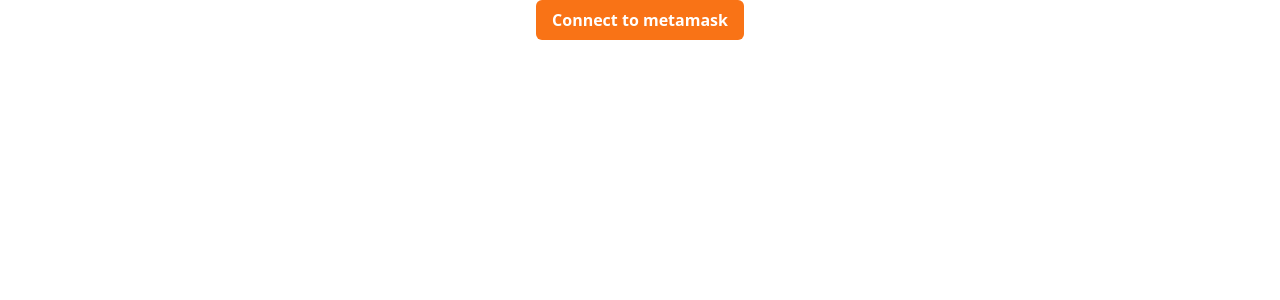
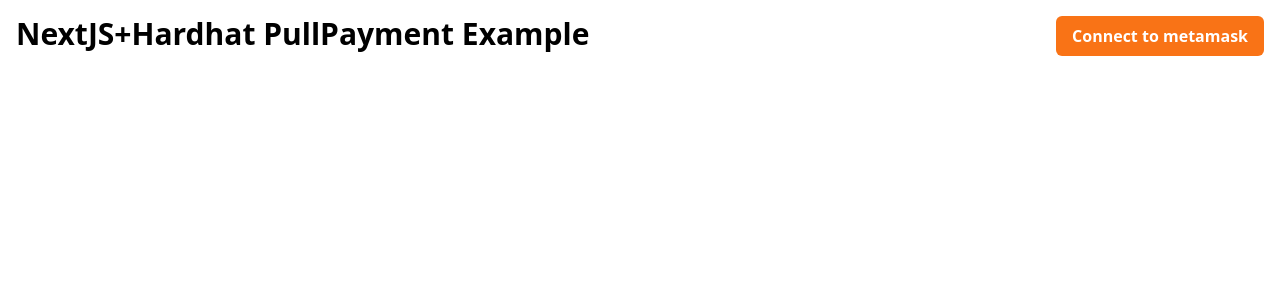
Before and after one commit to amimaro/nextjs-hardhat-pull-payment, a Next.js app: page / in a window 1280 px wide. Shown: the top 300 px of the page. Built offline with nearby package versions, Linux system fonts and the light colour scheme.

Commit message:
Create header component

```diff
--- /dev/null
+++ b/components/AppHeader.tsx
@@ -0,0 +1,39 @@
+export const AppHeader: React.FC<{
+  account: string;
+  isConnected: () => boolean;
+  disconnect: () => void;
+  connectToMetamask: any;
+}> = ({ account, isConnected, disconnect, connectToMetamask }) => {
+  return (
+    <div className="flex p-4">
+      <div className="flex-grow">
+        <h1 className="text-3xl font-bold">
+          NextJS+Hardhat PullPayment Example
+        </h1>
+      </div>
+      <div className="flex-shrink">
+        {isConnected() && (
+          <div className="flex items-center gap-4">
+            <h2 className="text-xl font-bold">
+              0x...{account?.substring(account.length - 4)}
+            </h2>
+            <button
+              className="px-4 py-2 rounded-md bg-gray-500 text-white font-bold"
+              onClick={() => disconnect()}
+            >
+              Disconnect
+            </button>
+          </div>
+        )}
+        {!isConnected() && (
+          <button
+            className="px-4 py-2 rounded-md bg-orange-500 text-white font-bold"
+            onClick={() => connectToMetamask()}
+          >
+            Connect to metamask
+          </button>
+        )}
+      </div>
+    </div>
+  );
+};
--- a/contexts/AppContext.tsx
+++ b/contexts/AppContext.tsx
@@ -10,7 +10,7 @@ export const AppContext = React.createContext<{
   isConnected: () => boolean;
   connectToMetamask: () => Promise<any> | void;
   disconnect: () => void;
-  updateBalance: () => Promise<any> | void;
+  updateBalance: (address: string) => Promise<any> | void;
 }>({
   provider: null,
   signer: null,
--- a/hooks/useWalletConnect.tsx
+++ b/hooks/useWalletConnect.tsx
@@ -21,6 +21,7 @@ export default function useWalletConnect() {
 
   const handleAccountsChanged = (accounts: string[]) => {
     setAccount(accounts.length === 0 ? null : accounts[0]);
+    updateBalance(accounts[0]);
   };
 
   useEffect(() => {
@@ -79,7 +80,7 @@ export default function useWalletConnect() {
       const signer = provider!.getSigner();
       setAccount(accounts[0]);
       setSigner(signer);
-      updateBalance();
+      await updateBalance(accounts[0]);
     } catch (error: any) {
       if (error.code === 4001) {
         // EIP-1193 userRejectedRequest error
@@ -101,9 +102,13 @@ export default function useWalletConnect() {
     return !!signer;
   };
 
-  const updateBalance = async () => {
-    const balanceBN = await provider?.getBalance(account + "");
-    setBalance(balanceBN?.toString() + "");
+  const updateBalance = async (address: string) => {
+    const balanceBN = await provider?.getBalance(address);
+    if (!!balanceBN) {
+      setBalance(
+        (+ethers.utils.formatEther(balanceBN?.toString() + "")).toFixed(4)
+      );
+    }
   };
 
   return {
--- a/pages/index.tsx
+++ b/pages/index.tsx
@@ -1,5 +1,6 @@
 import type { NextPage } from "next";
 import { useContext } from "react";
+import { AppHeader } from "../components/AppHeader";
 import { AppContext } from "../contexts/AppContext";
 
 const Home: NextPage = () => {
@@ -14,29 +15,13 @@ const Home: NextPage = () => {
   } = useContext(AppContext);
 
   return (
-    <div className="flex flex-col justify-center items-center h-full">
-      {isConnected() && (
-        <button
-          className="px-4 py-2 rounded-md bg-gray-500 text-white font-bold"
-          onClick={() => disconnect()}
-        >
-          Disconnect
-        </button>
-      )}
-      {!isConnected() && (
-        <button
-          className="px-4 py-2 rounded-md bg-orange-500 text-white font-bold"
-          onClick={() => connectToMetamask()}
-        >
-          Connect to metamask
-        </button>
-      )}
-      {isConnected() && (
-        <div>
-          <p>Account: {account ?? "null"}</p>
-          <p>Network: {network}</p>
-        </div>
-      )}
+    <div>
+      <AppHeader
+        account={account + ""}
+        isConnected={isConnected}
+        disconnect={disconnect}
+        connectToMetamask={connectToMetamask}
+      />
     </div>
   );
 };
```
